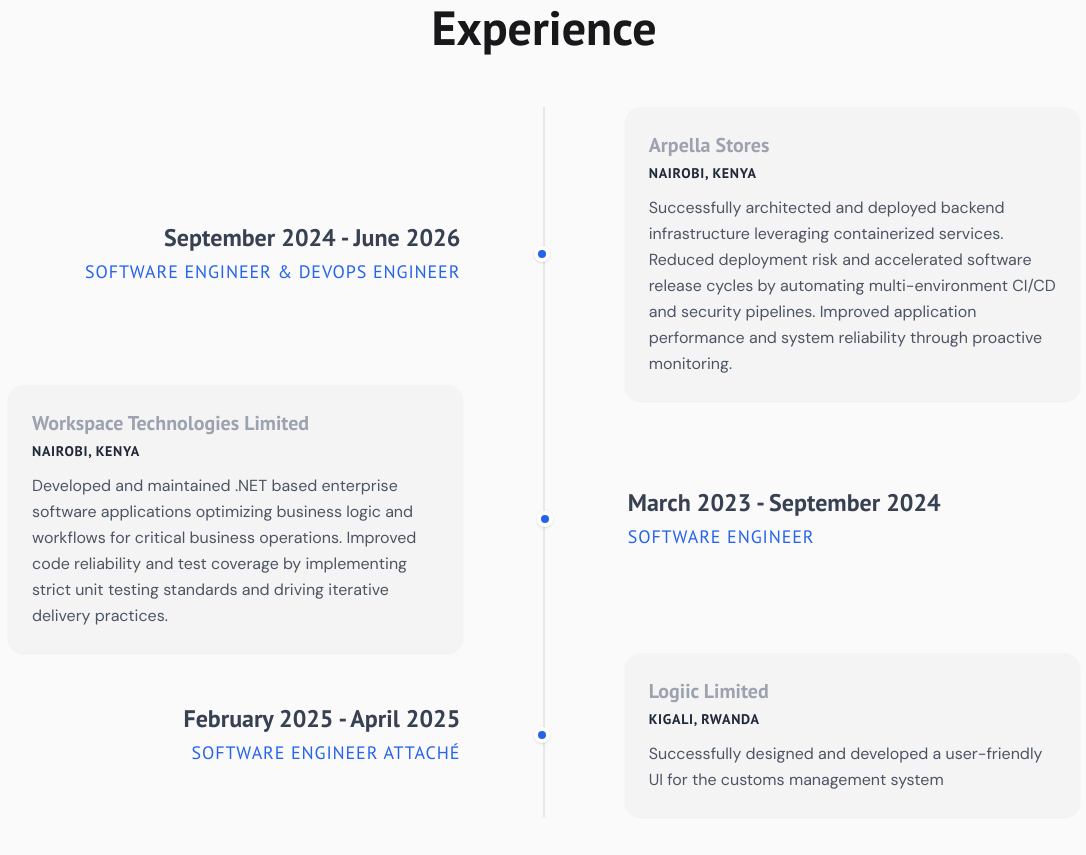
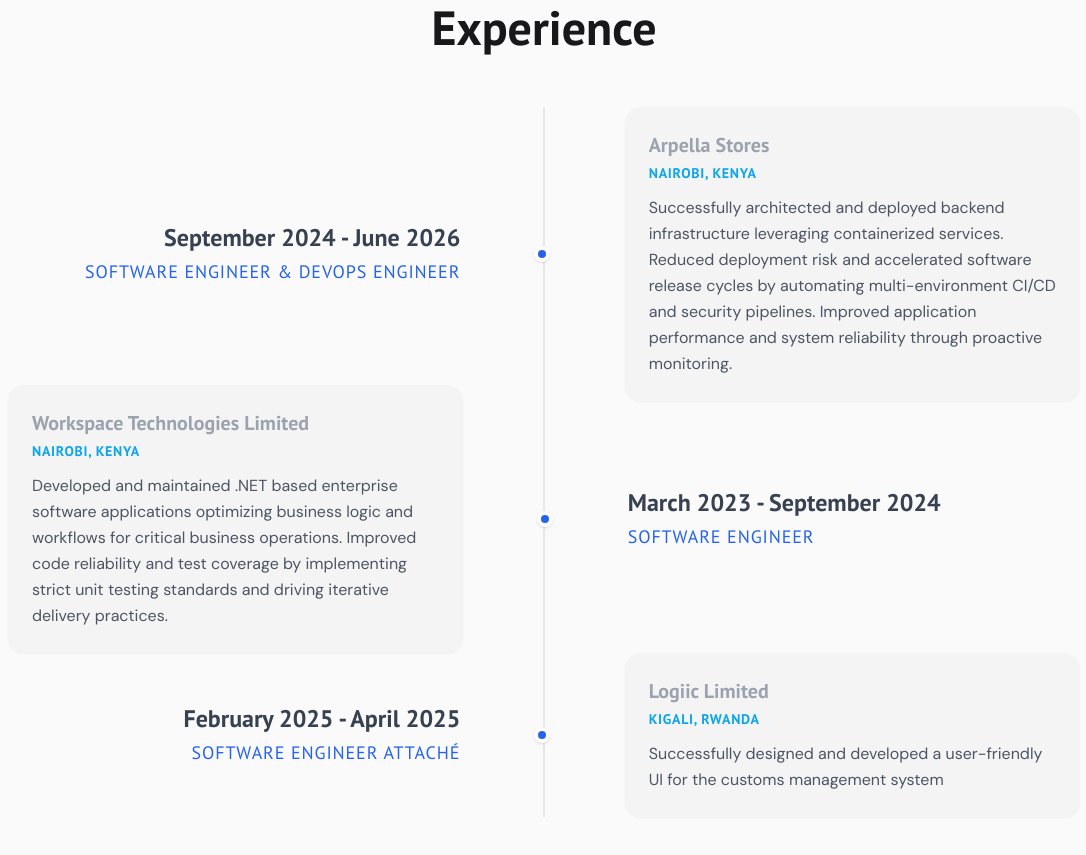
Before and after one commit to EvansMungai/EvansMungai, a plain HTML site: page index.html in a window 1280 px wide. Shown: the part 2290-3145 px from the top of the page, without its empty margins (96-1182 px from the left). Drawn offline with nearby package versions, Linux system fonts and the light colour scheme.

Commit message:
style: change accent light color and scroll bar color.

```diff
--- a/index.html
+++ b/index.html
@@ -29,7 +29,7 @@
       theme: {
         extend: {
           fontFamily: { display: ['PT Sans', 'sans-serif'], body: ['DM Sans', 'sans-serif'] },
-          colors: { accent: '#0ea5e9', 'accent-light': '#FF8F5C' }
+          colors: { accent: '#0ea5e9', 'accent-light': '#0ea5e9' }
         }
       }
     }
@@ -81,7 +81,7 @@
     }
 
     ::-webkit-scrollbar-thumb {
-      background: #FF6B2B;
+      background: #0284c7;
       border-radius: 99px
     }
 
@@ -518,7 +518,7 @@
                       <i class="fa fa-circle text-xs text-blue-600 md:hidden" aria-hidden="true"></i>
                       Arpella Stores
                     </h4>
-                    <h5 class="text-sm font-semibold text-gray-800 uppercase tracking-wider mt-1">Nairobi, Kenya</h5>
+                    <h5 class="text-sm font-semibold text-accent uppercase tracking-wider mt-1">Nairobi, Kenya</h5>
                     <p class="text-gray-600 mt-3 leading-relaxed">Successfully architected and deployed backend
                       infrastructure leveraging containerized services. Reduced deployment risk and accelerated software
                       release cycles by automating multi-environment CI/CD and security pipelines. Improved application
@@ -545,7 +545,7 @@
                       <i class="fa fa-circle text-xs text-blue-600 md:hidden" aria-hidden="true"></i>
                     </h4>
                     <h5
-                      class="text-sm font-semibold text-gray-800 uppercase tracking-wider mt-1 text-center md:text-left">
+                      class="text-sm font-semibold text-accent uppercase tracking-wider mt-1 text-center md:text-left">
                       Nairobi, Kenya</h5>
                     <p class="text-gray-600 mt-3 leading-relaxed text-center md:text-left">
                       Developed and maintained .NET based enterprise software applications optimizing business logic and
@@ -574,7 +574,7 @@
                       <i class="fa fa-circle text-xs text-blue-600 md:hidden" aria-hidden="true"></i>
                       Logiic Limited
                     </h4>
-                    <h5 class="text-sm font-semibold text-gray-800 uppercase tracking-wider mt-1">Kigali, Rwanda</h5>
+                    <h5 class="text-sm font-semibold text-accent uppercase tracking-wider mt-1">Kigali, Rwanda</h5>
                     <p class="text-gray-600 mt-3 leading-relaxed">Successfully designed and developed a user-friendly UI
                       for the customs management system
                     </p>
```
